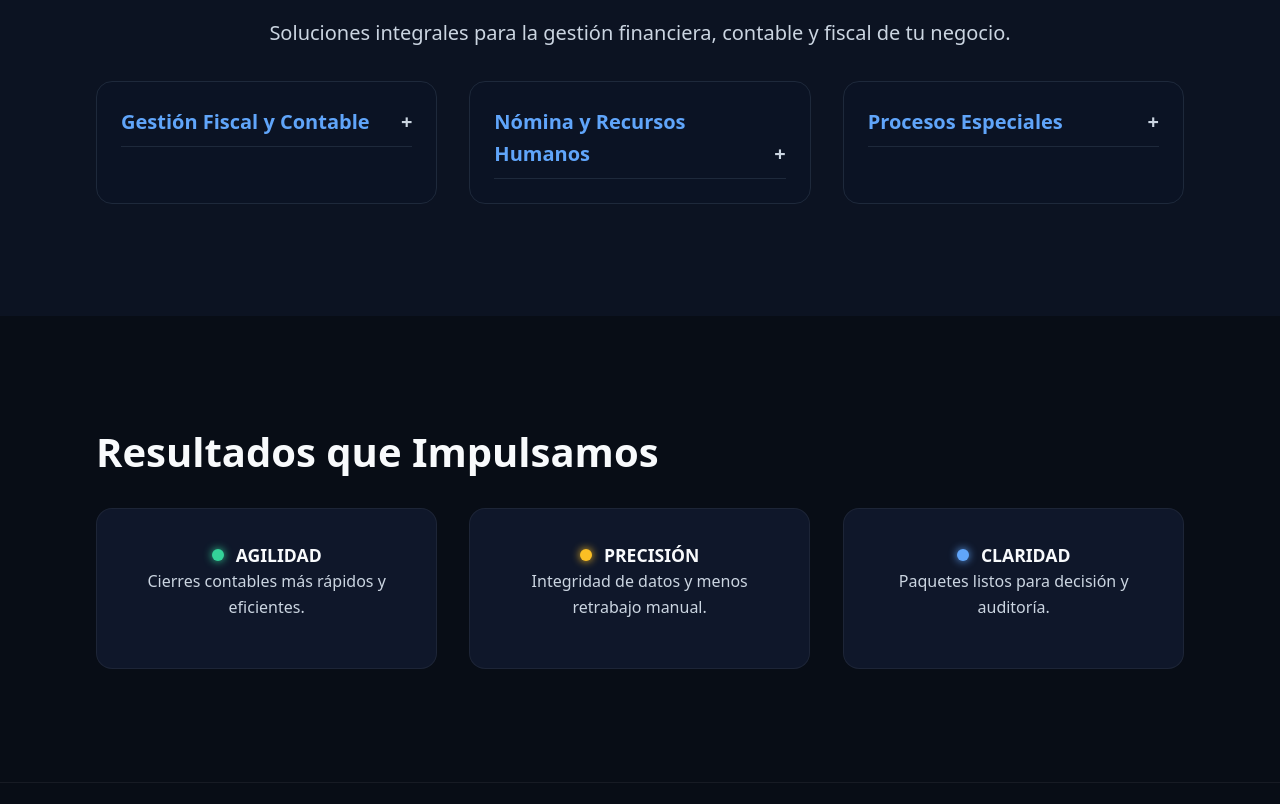
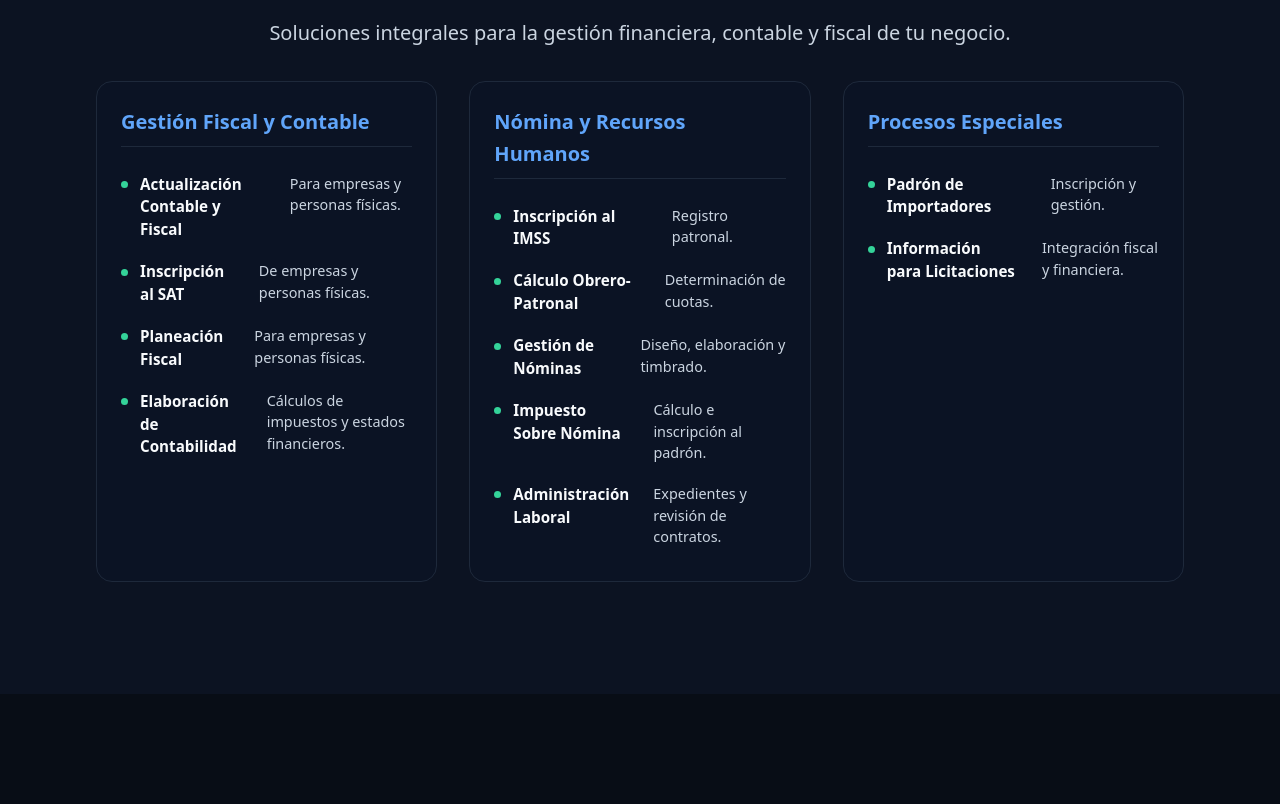
Before and after one commit to manrado/Clientes, a website with bundled scripts: page index.html in a window 1280 px wide. Shown: the part 1384-2188 px from the top of the page. Built offline with nearby package versions, Linux system fonts and the light colour scheme.

Commit message:
fix: actualizar estructura de categorías de servicios y mejorar estilos en el CSS

```diff
--- a/assets/styles.css
+++ b/assets/styles.css
@@ -543,34 +543,14 @@ header {
   background: rgba(11, 21, 38, 0.7);
 }
 
-.service-category summary {
+.service-category-title {
   color: var(--accent);
+  margin-top: 0;
+  margin-bottom: var(--spacing-md);
   font-size: 1.25rem;
   font-weight: 600;
-  cursor: pointer;
-  list-style: none;
   padding-bottom: var(--spacing-sm);
   border-bottom: 1px solid var(--muted);
-}
-
-.service-category summary::-webkit-details-marker {
-  display: none;
-}
-
-.service-category summary::after {
-  content: '+';
-  float: right;
-  font-size: 1.25rem;
-  color: var(--ink-2);
-  transition: transform var(--transition-base);
-}
-
-.service-category[open] summary::after {
-  content: '\2212';
-}
-
-.service-category[open] summary {
-  margin-bottom: var(--spacing-md);
 }
 
 .service-list {
@@ -842,12 +822,9 @@ footer {
     padding: var(--spacing-xl) var(--spacing-md);
   }
 
-  /* Ajuste del FAB para móviles */
+  /* Ocultar FAB en móvil para no tapar contenido */
   .fab-contact {
-    bottom: var(--spacing-md);
-    right: var(--spacing-md);
-    padding: 0.7rem 1.2rem;
-    font-size: 0.9rem;
+    display: none;
   }
 }
 
--- a/index.html
+++ b/index.html
@@ -122,18 +122,18 @@
             </div>
 
             <div class="grid grid-3 mt-2">
-                <details class="service-category">
-                    <summary>Gestión Fiscal y Contable</summary>
+                <article class="service-category">
+                    <h3 class="service-category-title">Gestión Fiscal y Contable</h3>
                     <ul class="service-list">
                         <li><strong>Actualización Contable y Fiscal</strong><br><span class="muted service-item-desc">Para empresas y personas físicas.</span></li>
                         <li><strong>Inscripción al SAT</strong><br><span class="muted service-item-desc">De empresas y personas físicas.</span></li>
                         <li><strong>Planeación Fiscal</strong><br><span class="muted service-item-desc">Para empresas y personas físicas.</span></li>
                         <li><strong>Elaboración de Contabilidad</strong><br><span class="muted service-item-desc">Cálculos de impuestos y estados financieros.</span></li>
                     </ul>
-                </details>
+                </article>
 
-                <details class="service-category">
-                    <summary>Nómina y Recursos Humanos</summary>
+                <article class="service-category">
+                    <h3 class="service-category-title">Nómina y Recursos Humanos</h3>
                     <ul class="service-list">
                         <li><strong>Inscripción al IMSS</strong><br><span class="muted service-item-desc">Registro patronal.</span></li>
                         <li><strong>Cálculo Obrero-Patronal</strong><br><span class="muted service-item-desc">Determinación de cuotas.</span></li>
@@ -141,15 +141,15 @@
                         <li><strong>Impuesto Sobre Nómina</strong><br><span class="muted service-item-desc">Cálculo e inscripción al padrón.</span></li>
                         <li><strong>Administración Laboral</strong><br><span class="muted service-item-desc">Expedientes y revisión de contratos.</span></li>
                     </ul>
-                </details>
+                </article>
 
-                <details class="service-category">
-                    <summary>Procesos Especiales</summary>
+                <article class="service-category">
+                    <h3 class="service-category-title">Procesos Especiales</h3>
                     <ul class="service-list">
                         <li><strong>Padrón de Importadores</strong><br><span class="muted service-item-desc">Inscripción y gestión.</span></li>
                         <li><strong>Información para Licitaciones</strong><br><span class="muted service-item-desc">Integración fiscal y financiera.</span></li>
                     </ul>
-                </details>
+                </article>
             </div>
         </div>
     </section>
--- a/service-worker.js
+++ b/service-worker.js
@@ -3,7 +3,7 @@
  * Estrategia: Network First con fallback a cache
  */
 
-const CACHE_NAME = 'manrado-v11';
+const CACHE_NAME = 'manrado-v12';
 const urlsToCache = [
   '/',
   '/assets/styles.css',
```
